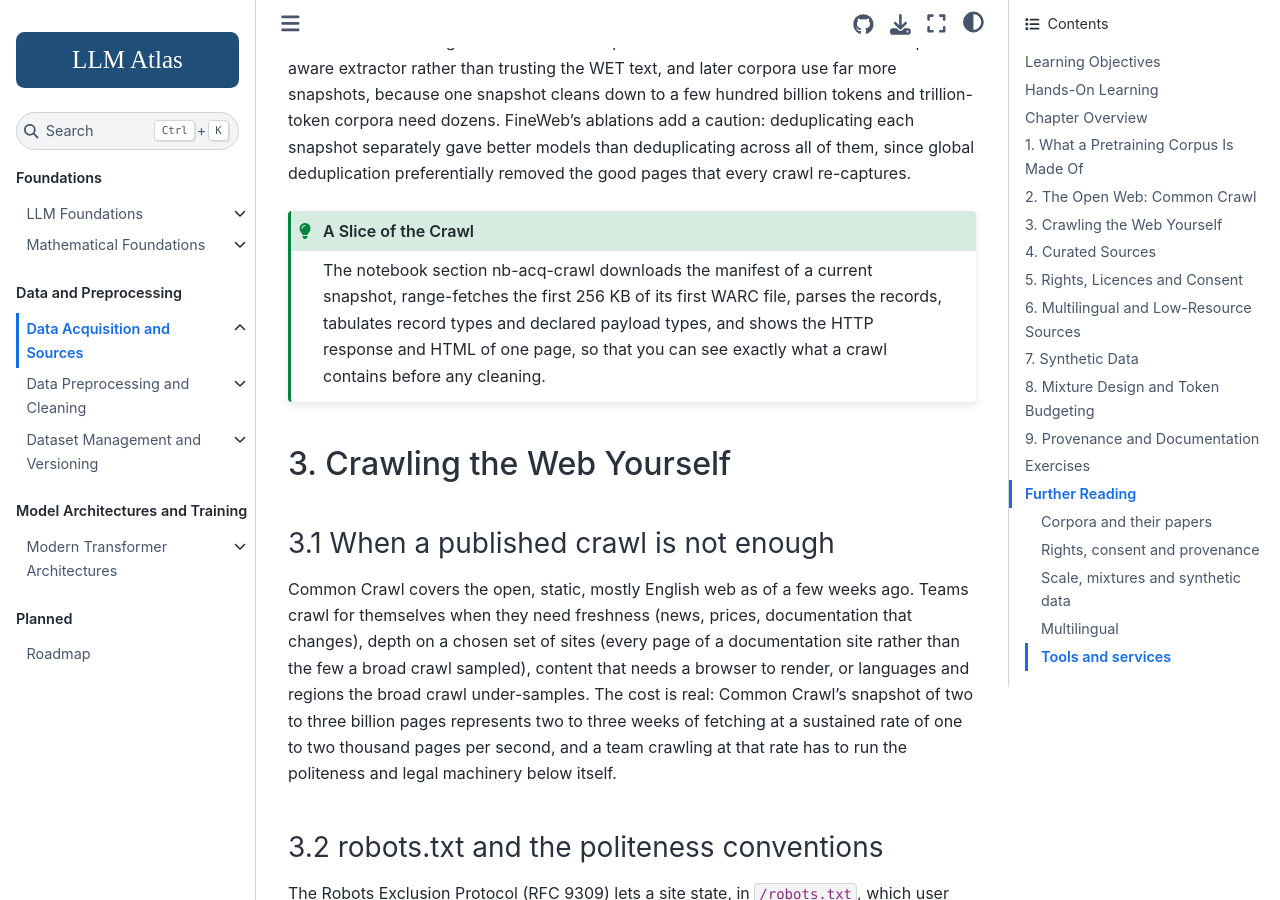
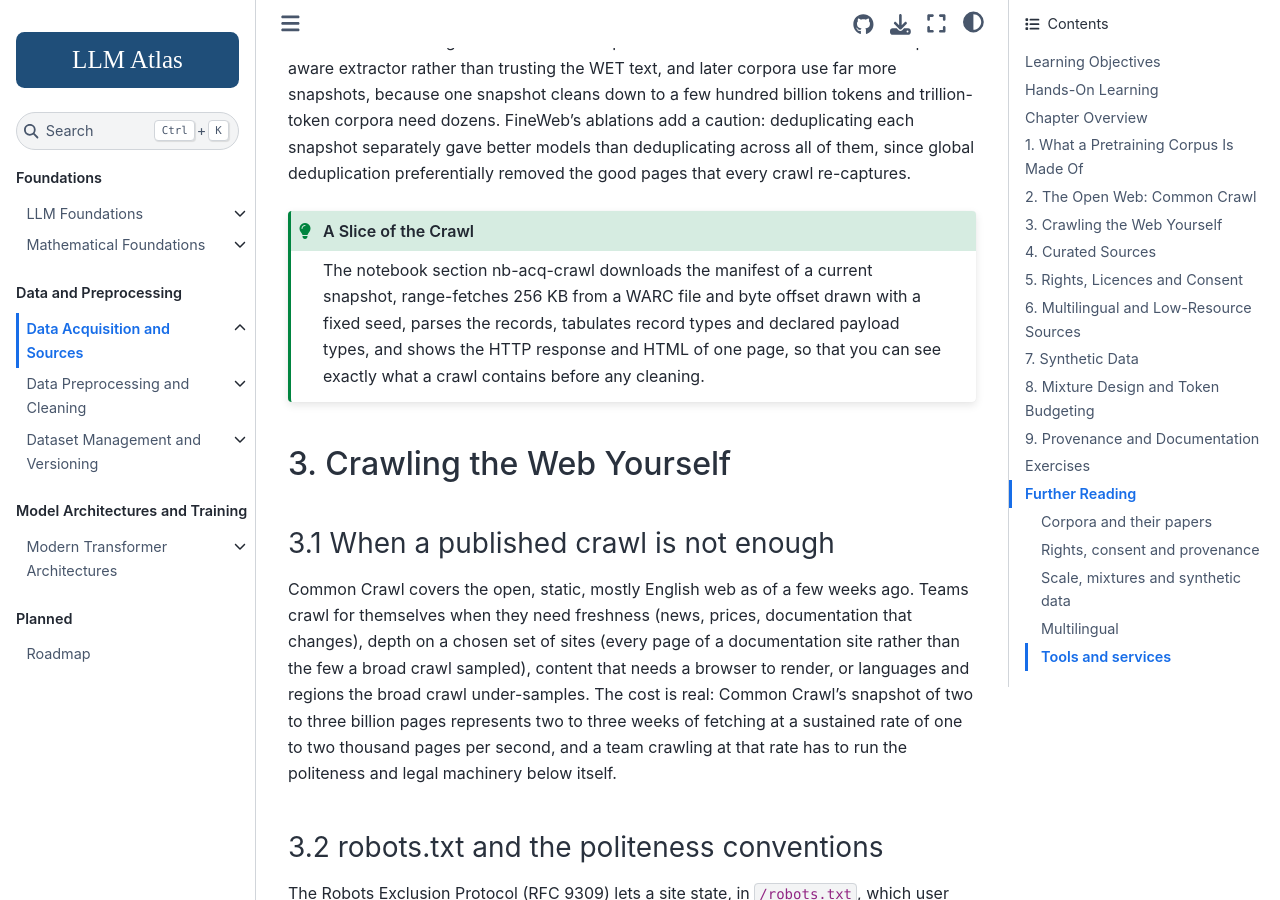
Before and after one commit to Beaker12/llmatlas, a Jupyter Book: the page built from chapters/03-data-acquisition/index.md, in a window 1280 px wide and 900 px high, scrolled down 8564 px. Built offline with Jupyter Book 1.0.4 settings and Sphinx 7.4.7 and the Sphinx Book theme 1.1.4, drawn with Linux system fonts in a browser that asks for light colours; pages that are not in the unit, such as notebooks, are missing from menus; cross-references to code outside the pages are shown as plain code.

Commit message:
Chapter 3: re-sample Wikipedia, C4 hosts and the Common Crawl slice at seeded random offsets; document the samples
Wikipedia is five pulls of ten rows at seeded offsets, and the length assertion is now longer than C4 rather than
five times longer. Domain concentration is measured on 2,000 C4 host names from twenty seeded pulls
(data/c4_hosts_sample.txt). The Common Crawl slice comes from a seeded random file and byte offset. data/README.md
gives source, date, license and attribution per file; checksums.json and the notebook outputs are updated.

````diff
--- a/chapters/03-data-acquisition/index.md
+++ b/chapters/03-data-acquisition/index.md
@@ -201,7 +201,7 @@
 
 ```{admonition} A Slice of the Crawl
 :class: tip
-The notebook section {ref}`nb-acq-crawl` downloads the manifest of a current snapshot, range-fetches the first 256 KB of its first WARC file, parses the records, tabulates record types and declared payload types, and shows the HTTP response and HTML of one page, so that you can see exactly what a crawl contains before any cleaning.
+The notebook section {ref}`nb-acq-crawl` downloads the manifest of a current snapshot, range-fetches 256 KB from a WARC file and byte offset drawn with a fixed seed, parses the records, tabulates record types and declared payload types, and shows the HTTP response and HTML of one page, so that you can see exactly what a crawl contains before any cleaning.
 ```
 
 (sec-ch3-crawling-web-yourself)=
````
Also changed, not shown: chapters/03-data-acquisition/examples/data/README.md (added, +19 -0 lines), 5 other files.
